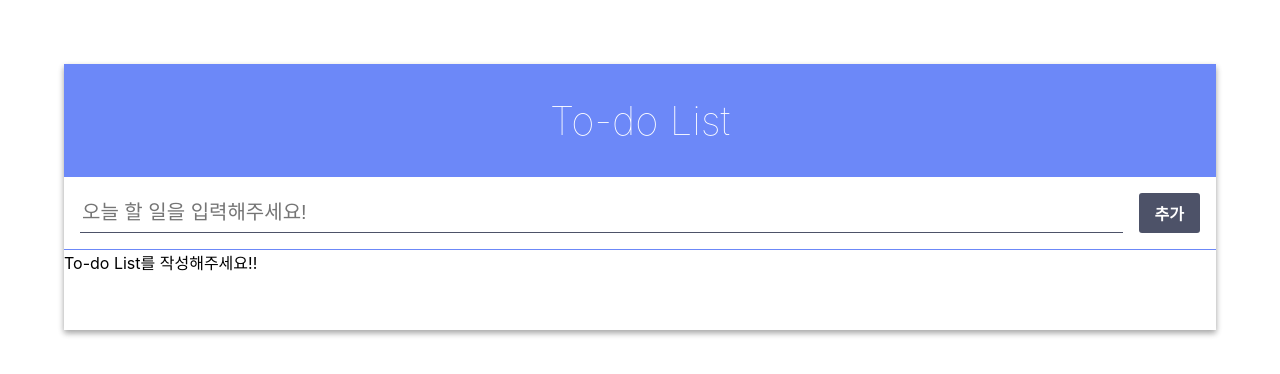
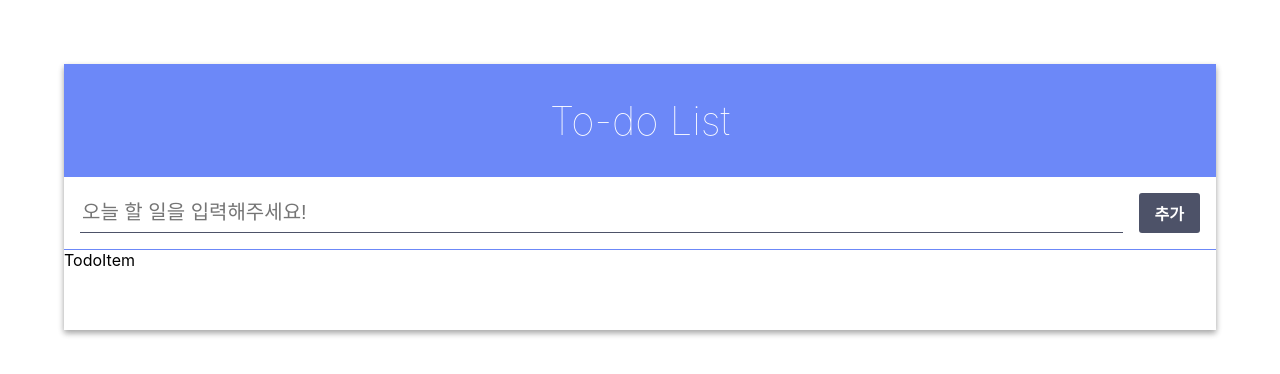
Before and after one commit to sjparkk/to-do-list-frontend, a React (Create React App) app in the folder todolist/: page / in a window 1280 px wide. Shown: the top 374 px of the page. Built offline with nearby package versions, Linux system fonts and the light colour scheme.

Commit message:
feat : TodoItemList 추가에 따른 코드 작업

```diff
--- a/todolist/src/App.js
+++ b/todolist/src/App.js
@@ -1,12 +1,13 @@
 import React from 'react';
 import TodoListTemplate from './components/js/TodoListTemplate';
 import Form from './components/js/TodoForm';
+import TodoItemList from './components/js/TodoItemList';
 
 class App extends React.Component {
   render() {
     return (
         <TodoListTemplate form={<Form />}>
-            To-do List를 작성해주세요!!
+            <TodoItemList />
         </TodoListTemplate>
     );
   }
```
